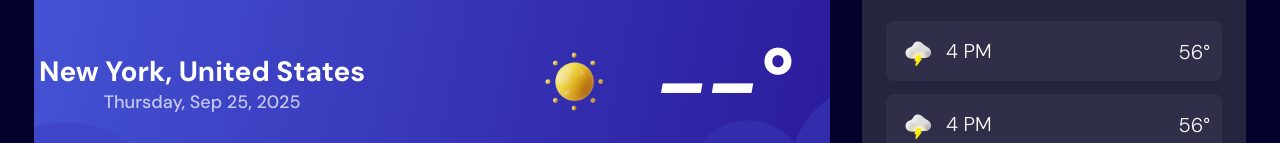
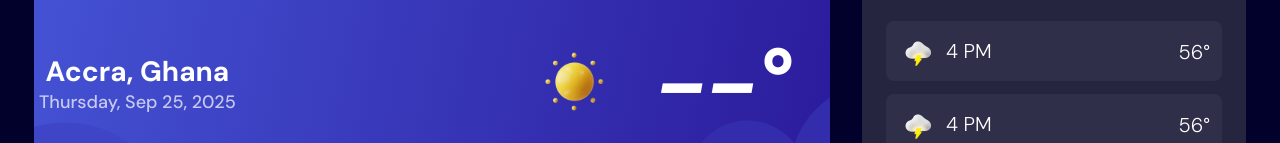
Before and after one commit to HamDean/Weather-app, a React (Vite) app: page / in a window 1280 px wide. Shown: the part 394-537 px from the top of the page. Built offline with nearby package versions, Linux system fonts and the light colour scheme; no server answers.

Commit message:
Refactor: Clean up unused variables

```diff
--- a/src/App.jsx
+++ b/src/App.jsx
@@ -62,8 +62,7 @@ const App = () => {
         <article className="gen-forecast">
           <section id="weather-info">
             <WeatherInfo
-              location={"New York, United States"}
-              // location={`${selectedCity.name}, ${selectedCity.country}`}
+              location={`${selectedCity.name}, ${selectedCity.country}`}
               date={new Date().toLocaleDateString("en-US", {
                 weekday: "long",
                 month: "short",
--- a/src/index.css
+++ b/src/index.css
@@ -195,7 +195,6 @@ main {
   flex-direction: column;
   justify-content: center;
   align-items: center;
-  /* padding: 20px; */
   padding: 20px 5px;
   border-radius: 20px;
   background-image: url("./assets/images/bg-today-small.svg");
```
